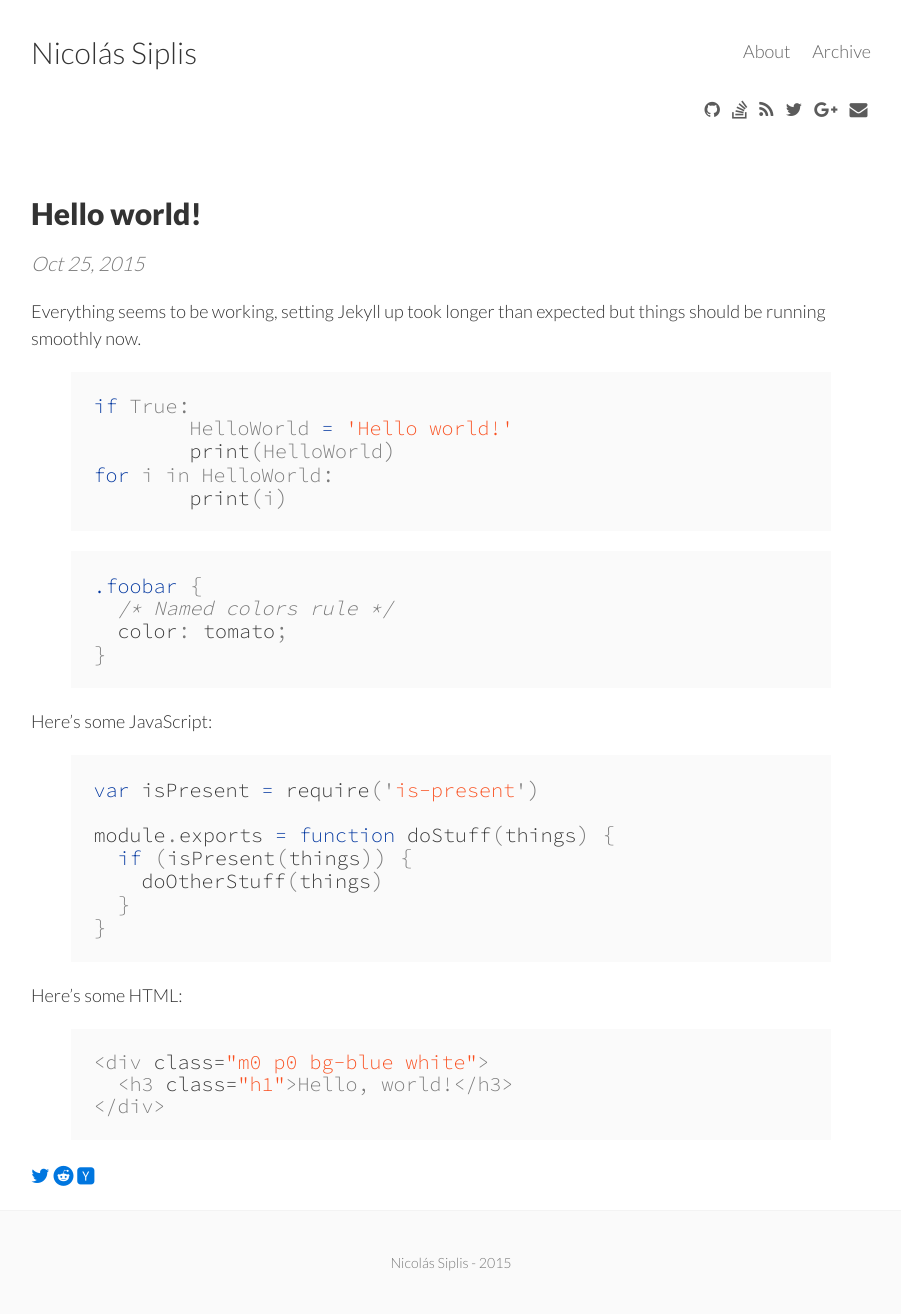
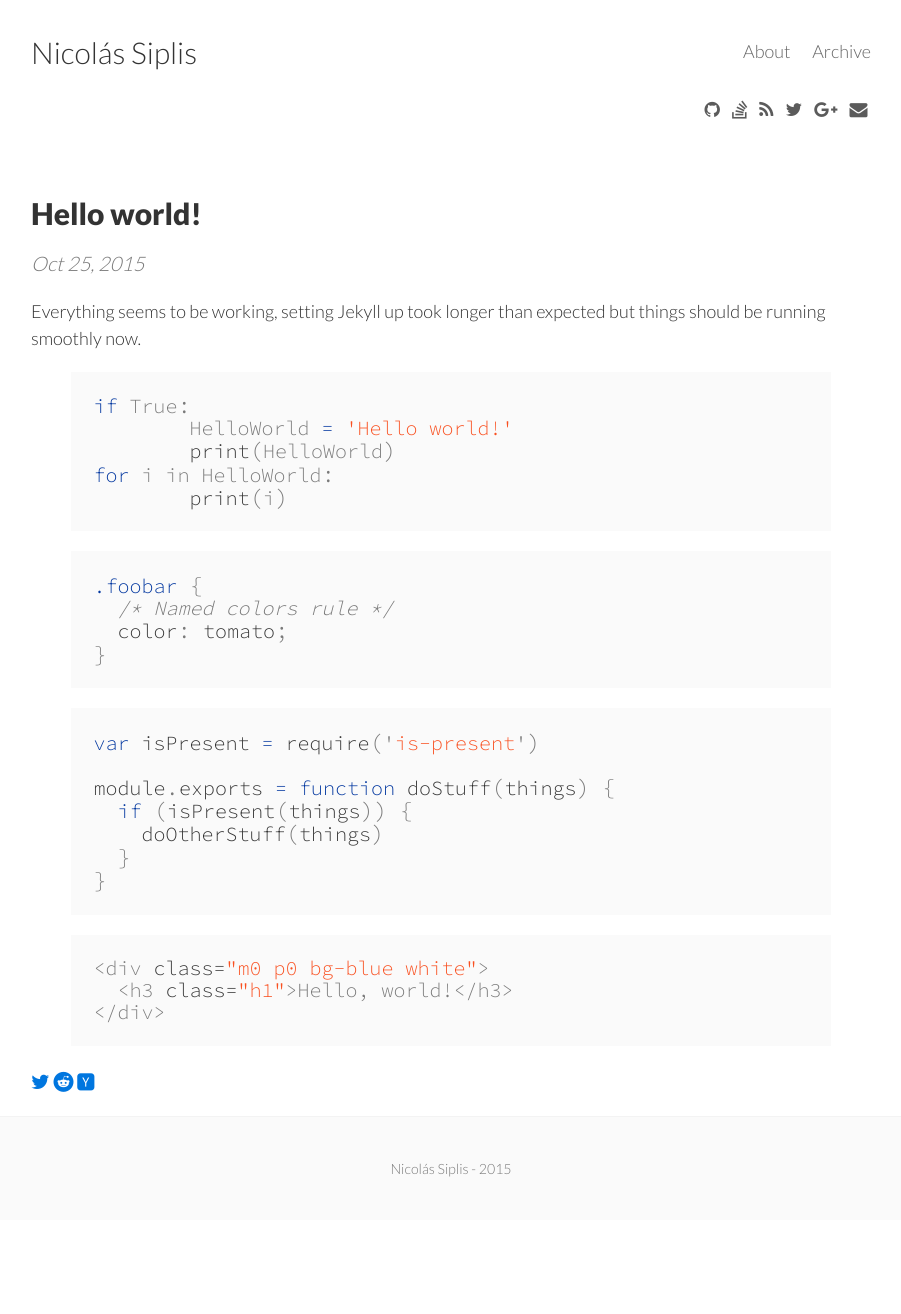
Before and after one commit to actividad-parlamentaria/actividad-parlamentaria.github.io, a Jekyll site: the page built from _posts/2015-10-25-hello-world.markdown, in a window 1280 px wide. Shown: the whole page, without its empty margins (189-1090 px from the left). Built offline with Jekyll 4.4.1, drawn with Linux system fonts in a browser that asks for light colours; nearby versions of some CDN libraries; comment, search, counter and statistics services are not loaded; after the commit the page ends 1220 px from its top, so only the background shows below that.

```diff
--- a/_posts/2015-10-25-hello-world.markdown
+++ b/_posts/2015-10-25-hello-world.markdown
@@ -22,7 +22,6 @@ for i in HelloWorld:
 }
 {% endhighlight %}
 
-Here's some JavaScript:
 
 {% highlight js %}
 var isPresent = require('is-present')
@@ -34,7 +33,6 @@ module.exports = function doStuff(things) {
 }
 {% endhighlight %}
 
-Here's some HTML:
 
 {% highlight html %}
 <div class="m0 p0 bg-blue white">
```
Also changed, not shown: 1 other file.
